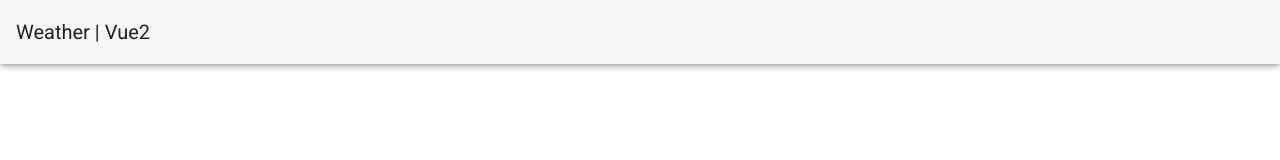
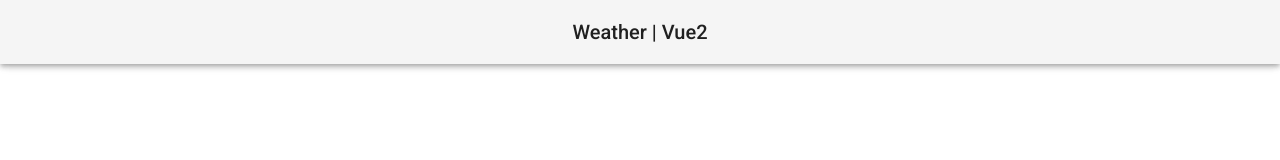
Before and after one commit to I0xAF/vue-weather, a Vue app: page / in a window 1280 px wide. Shown: the top 160 px of the page. Built offline with nearby package versions, Linux system fonts and the light colour scheme.

Commit message:
Update App.vue

```diff
--- a/src/App.vue
+++ b/src/App.vue
@@ -1,7 +1,11 @@
 <template>
   <v-app id="app">
     <v-app-bar app>
-      <v-toolbar-title>Weather | Vue2</v-toolbar-title>
+      <v-col>
+        <v-toolbar-title class="font-weight-medium"
+          >Weather | Vue2</v-toolbar-title
+        >
+      </v-col>
     </v-app-bar>
     <v-main>
       <v-container
```
